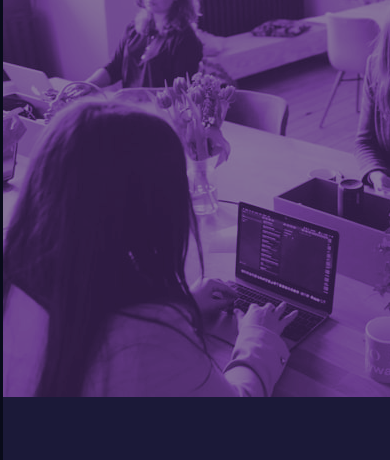
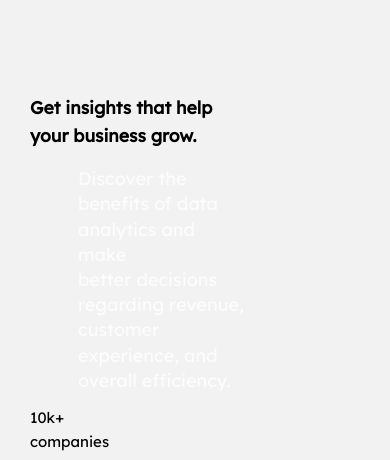
Before and after one commit to cwu90/-Stats-preview-card-component, a plain HTML site: page index.html in a window 390 px wide. Shown: the top 460 px of the page. Drawn offline with Linux system fonts and the light colour scheme.

Commit message:
Update statspreviewcard.css

```diff
--- a/statspreviewcard.css
+++ b/statspreviewcard.css
@@ -1,14 +1,99 @@
-* {
-  padding: 0;
-  margin: 0;
+:root {
+  --clr-first: hsl(31, 77%, 52%);
+  --clr-second: hsl(184, 100%, 22%);
+  --clr-third: hsl(179, 100%, 13%);
+  --para-text: hsla(0, 0%, 100%, 0.75);
+  --head-text: hsl(0, 0%, 95%);
+
+  --ff-primary: 'Lexend Deca', san-serif;
+  --ff-accent: 'Big Shoulders Display', cursive;
+}
+
+*,
+*::before,
+*::after {
   box-sizing: border-box;
-  color: white;
 }
 
 body {
-  background-color: white;
-  background-color: hsl(233, 47%, 7%);
-  font-size: 15px;
+  font-family: var(--ff-primary);
+  font-size: 0.9375rem;
+  line-height: 1.6;
+  background-color: #f2f2f2;
+}
+
+body,
+h2,
+p {
+  margin: 0;
+}
+
+h2 {
+  font-family: var(--ff-accent);
+  font-weight: 900;
+  color: var(--head-text);
+  font-size: 3rem;
+  padding-left: 3rem;
+  padding-bottom: 1rem;
+}
+
+p {
+  color: var(--para-text);
+  font-size: 1.2em;
+  padding-left: 3rem;
+  padding-right: 7rem;
+  padding-bottom: 0.8rem;
+  line-height: 1.4em;
+}
+
+.buttonbox {
+  padding-left: 3rem;
+  padding-top: 3rem;
+  padding-bottom: 2rem;
+}
+button {
+  padding: 0.6em 1.5em;
+  border-radius: 2em;
+  box-sizing: border-box;
+  text-decoration: none;
+  font-family: var(--ff-primary);
+  font-size: 1.2rem;
+  border: none;
+  border: 2px solid white;
+  border-width: medium;
+}
+
+.orange {
+  color: var(--clr-first);
+}
+
+.sedans button:hover {
+  background-color: var(--clr-first);
+  color: var(--head-text);
+}
+
+.green {
+  color: var(--clr-second);
+}
+
+.suvs button:hover {
+  background-color: var(--clr-second);
+  color: var(--head-text);
+}
+.darkgreen {
+  color: var(--clr-third);
+}
+
+.luxury button:hover {
+  background-color: var(--clr-third);
+  color: var(--head-text);
+}
+
+.icon {
+  padding: 2rem 2.5rem 1rem;
+  /* padding-top: 3rem;
+  padding-left: 2rem;
+  padding-bottom: 2.5rem; */
 }
 
 .container {
@@ -20,137 +105,51 @@ body {
   width: 100%;
 }
 
-.card {
-  display: flex;
+section {
+  width: 22em;
+  height: 34em;
 }
 
-.left-card {
-  background-color: rgb(27, 25, 56);
+.luxury {
+  border-bottom-right-radius: 0.5em;
+  border-top-right-radius: 0.5em;
+}
+
+.sedans {
   border-bottom-left-radius: 0.5em;
   border-top-left-radius: 0.5em;
-  min-width: 550px;
 }
 
-h1 {
-  font-family: 'Lexend Deca', sans-serif;
-  margin: 2em 2em 1em 2em;
-  font-size: 2.3em;
+.sedans {
+  background-color: var(--clr-first);
 }
 
-.highlight {
-  color: hsl(277, 64%, 61%);
+.suvs {
+  background-color: var(--clr-second);
 }
 
-p {
-  color: hsla(0, 0%, 100%);
-  font-family: 'Inter', sans-serif;
-  margin-left: 4em;
-  line-height: 150%;
+.luxury {
+  background-color: var(--clr-third);
 }
 
-.states-container {
-  display: flex;
-  margin-right: 5em;
-  margin-top: 3em;
-  justify-content: space-evenly;
-}
-
-.right-card,
-img {
-  background-color: hsla(277, 64%, 61%);
-  border-bottom-right-radius: 0.5em;
-  border-top-right-radius: 0.5em;
-  opacity: 0.6;
-}
-
-img {
-  height: 100%;
-  mix-blend-mode: hard-light;
-}
-
-.image1 {
-  display: block;
-}
-
-.image2 {
-  display: none;
-}
-
-.attribution,
-a {
-  font-size: 1em;
-  text-align: center;
-  color: hsla(0, 0%, 100%, 0.6);
-  font-family: 'Inter', sans-serif;
-  padding-top: 1em;
-}
-
-.stats {
-  font-size: 1.5em;
-  font-weight: 700;
-  font-family: 'Lexend Deca', sans-serif;
-  margin-top: 1em;
-}
-
-.text {
-  font-size: 0.5em;
-  font-family: 'Inter', sans-serif;
-  color: hsla(0, 0%, 100%);
-  font-weight: lighter;
-  text-transform: uppercase;
-  letter-spacing: 0.1em;
-}
-
-@media only screen and (max-width: 768px) {
-  body {
-    padding-top: 50px;
-    padding-bottom: 50px;
+@media only screen and (max-width: 1193px) {
+  .container {
+    position: relative;
+    display: flex;
+    flex-direction: column;
+    height: 100%;
+    padding-top: 5em;
   }
 
-  .container {
-    flex-direction: column;
-    justify-content: none;
-    align-items: none;
-    width: 100%;
-    height: 100%;
-    min-width: 555px;
+  .sedans {
+    border-bottom-left-radius: 0em;
+    border-top-left-radius: 0.5em;
+    border-top-right-radius: 0.5em;
   }
 
-  .card {
-    display: flex;
-    flex-direction: column-reverse;
-    justify-content: center;
-  }
-
-  .left-card {
+  .luxury {
     border-bottom-right-radius: 0.5em;
-    border-top-left-radius: 0em;
-  }
-
-  .right-card {
-    border-top-left-radius: 0.5em;
-    border-bottom-right-radius: 0em;
-  }
-
-  h1 {
-    text-align: center;
-  }
-
-  p {
-    margin-left: 0px;
-    display: flex;
-    justify-content: center;
-    text-align: center;
-  }
-
-  .states-container {
-    margin-bottom: 50px;
-    flex-direction: column;
-    align-items: center;
-    margin-left: 90px;
-  }
-
-  .stats {
-    text-align: center;
+    border-bottom-left-radius: 0.5em;
+    border-top-right-radius: 0em;
   }
 }
```
